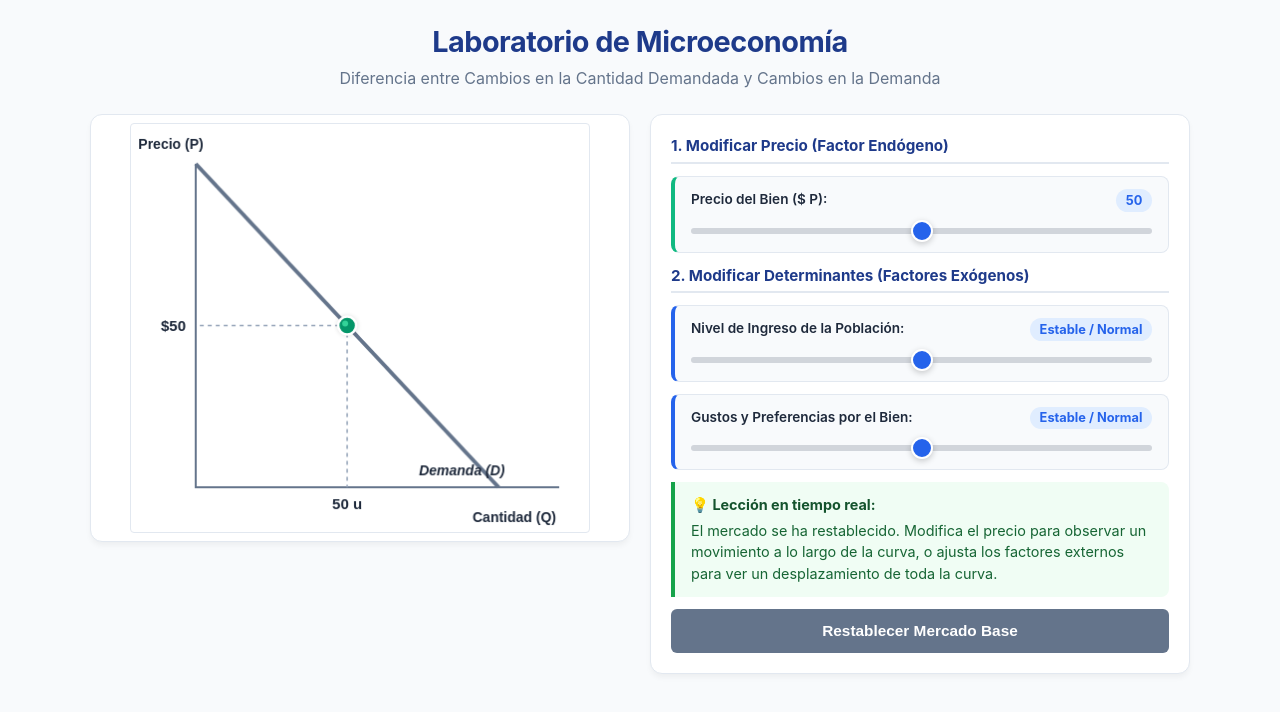
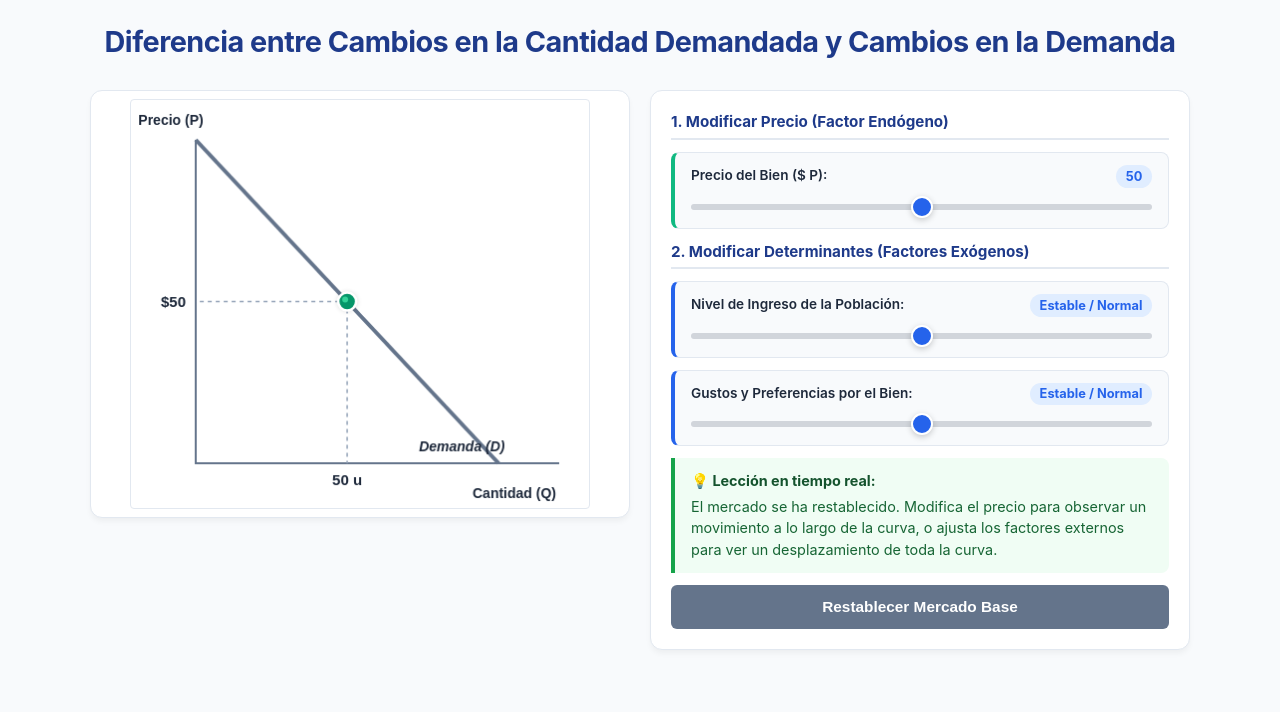
Before and after one commit to AulaEconomica/Demanda-Mov, a plain HTML site: page index.html in a window 1280 px wide. Drawn offline with Linux system fonts and the light colour scheme.

Commit message:
Update index.html

```diff
--- a/index.html
+++ b/index.html
@@ -315,8 +315,7 @@
 
     <div class="container">
         <header>
-            <h1>Laboratorio de Microeconomía</h1>
-            <p>Diferencia entre Cambios en la Cantidad Demandada y Cambios en la Demanda</p>
+            <h1>Diferencia entre Cambios en la Cantidad Demandada y Cambios en la Demanda</h1>
         </header>
 
         <div class="layout">
```
